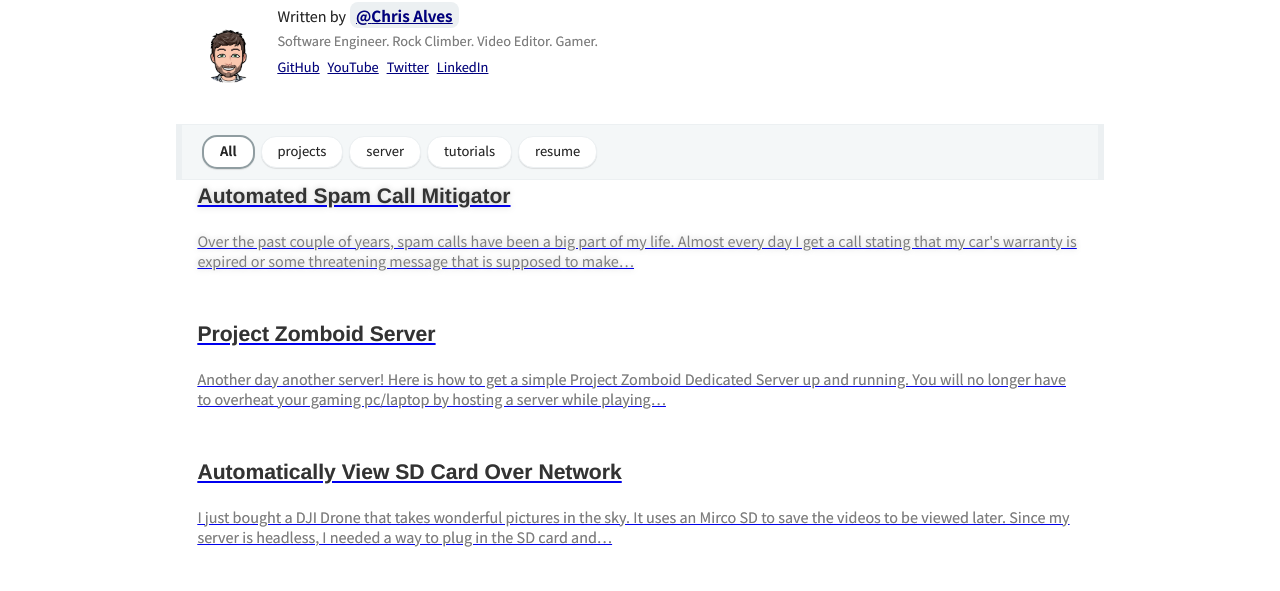
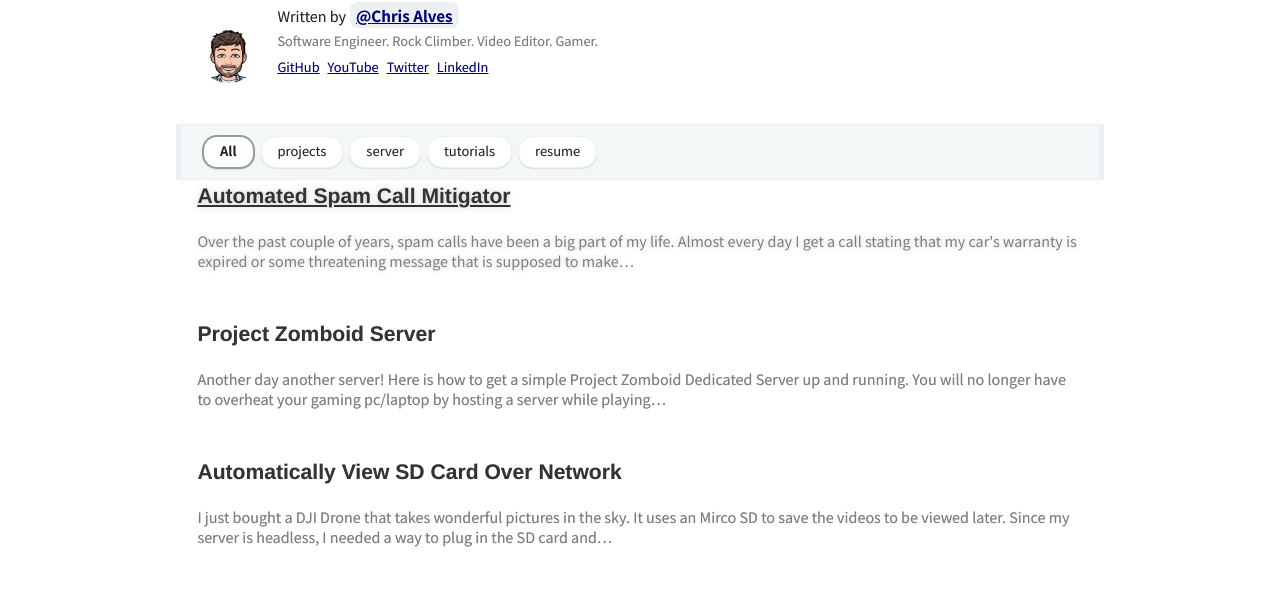
Before and after one commit to Chrisae9/chis-website, a Gatsby site: page / in a window 1280 px wide. In both pictures the pointer is over the element "Automated Spam Call Mitigator". Shown: the part 157-748 px from the top of the page. Built offline with nearby package versions, Linux system fonts and the light colour scheme; Gatsby itself is replaced by a stand-in of ours; some packages are replaced by stand-ins of ours; what typography-theme-github would draw is missing.

Commit message:
Blogpost container now supports underline

```diff
--- a/src/components/thumbnail-item/index.scss
+++ b/src/components/thumbnail-item/index.scss
@@ -6,8 +6,13 @@
   padding: 4px;
   padding-bottom: 12px;
   box-shadow: none;
+  text-decoration: none;
   transition: text-shadow 0.3s, opacity 0.4s;
   opacity: 0;
+
+  &:hover h3 {
+    text-decoration: underline;
+  }
 
   p {
     font-size: 90%;
```
